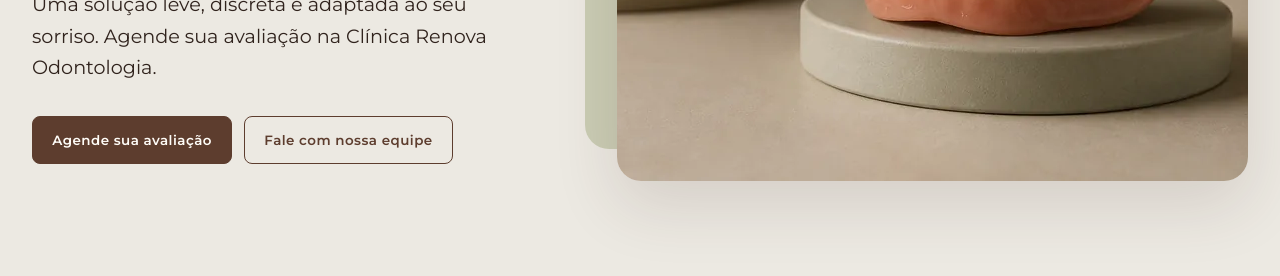
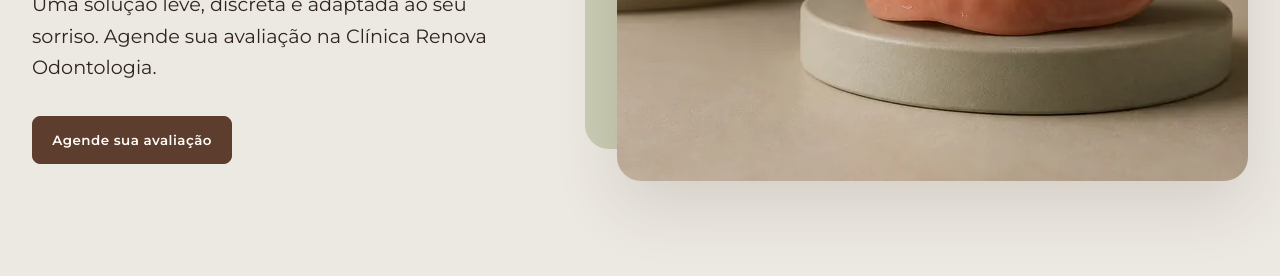
Before and after one commit to sofiapadoan/Marcelo-site, a plain HTML site: page protese.html in a window 1280 px wide. Shown: the part 524-800 px from the top of the page. Drawn offline with Linux system fonts and the light colour scheme.

Commit message:
Remove prosthesis page secondary CTA

```diff
--- a/protese.html
+++ b/protese.html
@@ -54,7 +54,6 @@
           <p class="hero-text">Uma solução leve, discreta e adaptada ao seu sorriso. Agende sua avaliação na Clínica Renova Odontologia.</p>
           <div class="button-group">
             <a class="button button-primary" href="https://wa.me/5547984935122" target="_blank" rel="noopener noreferrer">Agende sua avaliação<span class="sr-only"> pelo WhatsApp (abre em nova aba)</span></a>
-            <a class="button button-secondary" href="#contato">Fale com nossa equipe</a>
           </div>
         </div>
         <figure class="hero-media" data-aos="fade-left" data-aos-duration="800">
```
